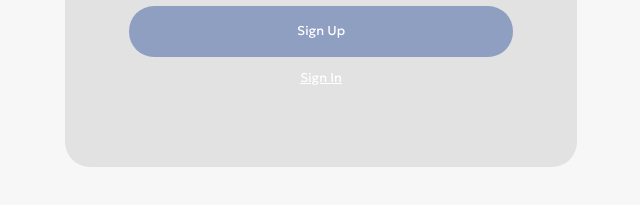
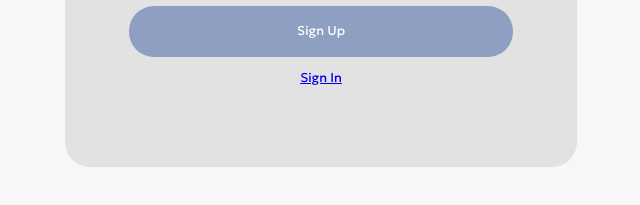
Before and after one commit to MatveyVue/School77, a plain HTML site: page signup.html in a window 1280 px wide. Shown: the part 499-704 px from the top of the page, 319-959 px from the left. Drawn offline with Linux system fonts and the light colour scheme.

Commit message:
Update signup.html

```diff
--- a/signup.html
+++ b/signup.html
@@ -18,7 +18,7 @@
     <input style="margin-top: 2vw;" type="email" value="" id="email" placeholder="Email" required><br>
     <input style="margin-top: 2vw;" type="password" value="" id="password" placeholder="Password" required><br>
     <button class="SignUp" id="submit"><p class="sig">Sign Up</p></button><br>
-    <a style="color: white" href="signin.html">
+    <a href="signin.html">
     <p class="signin">Sign In</p>
     </a>
 </div>
```
